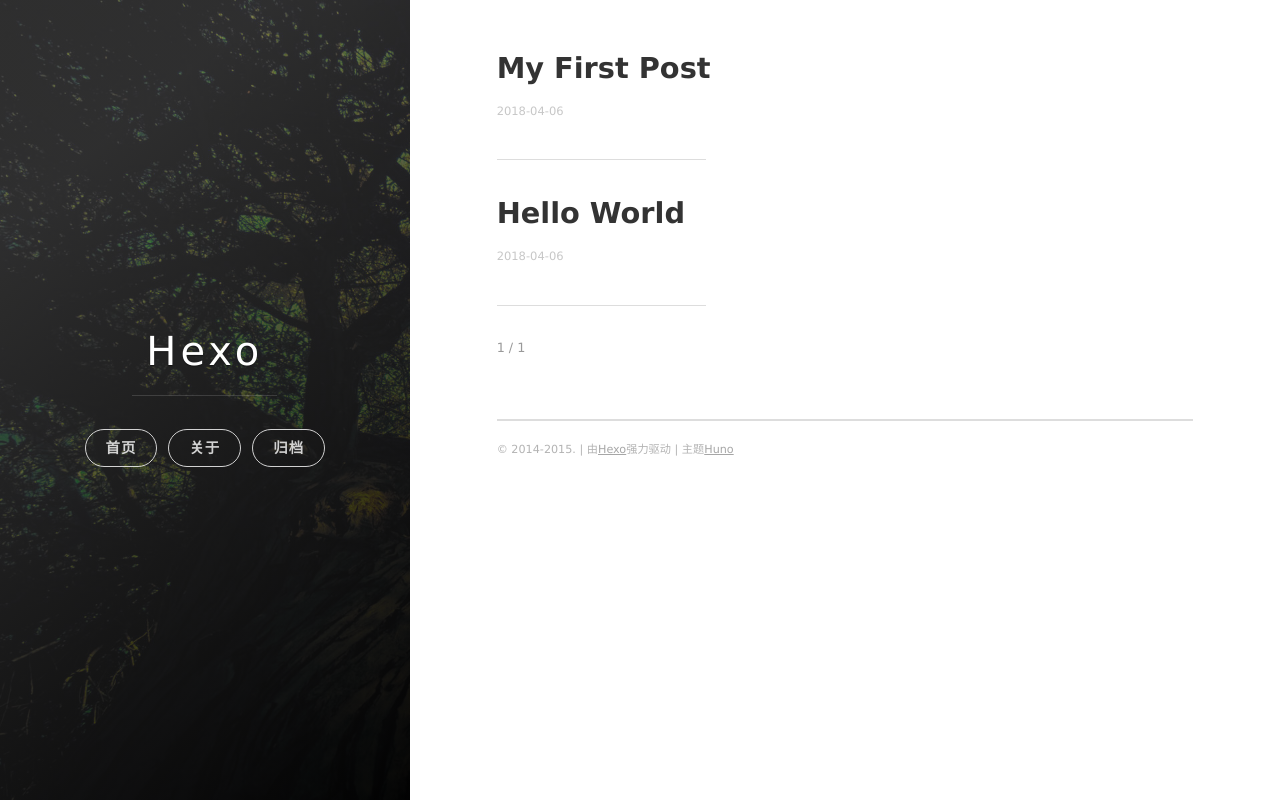
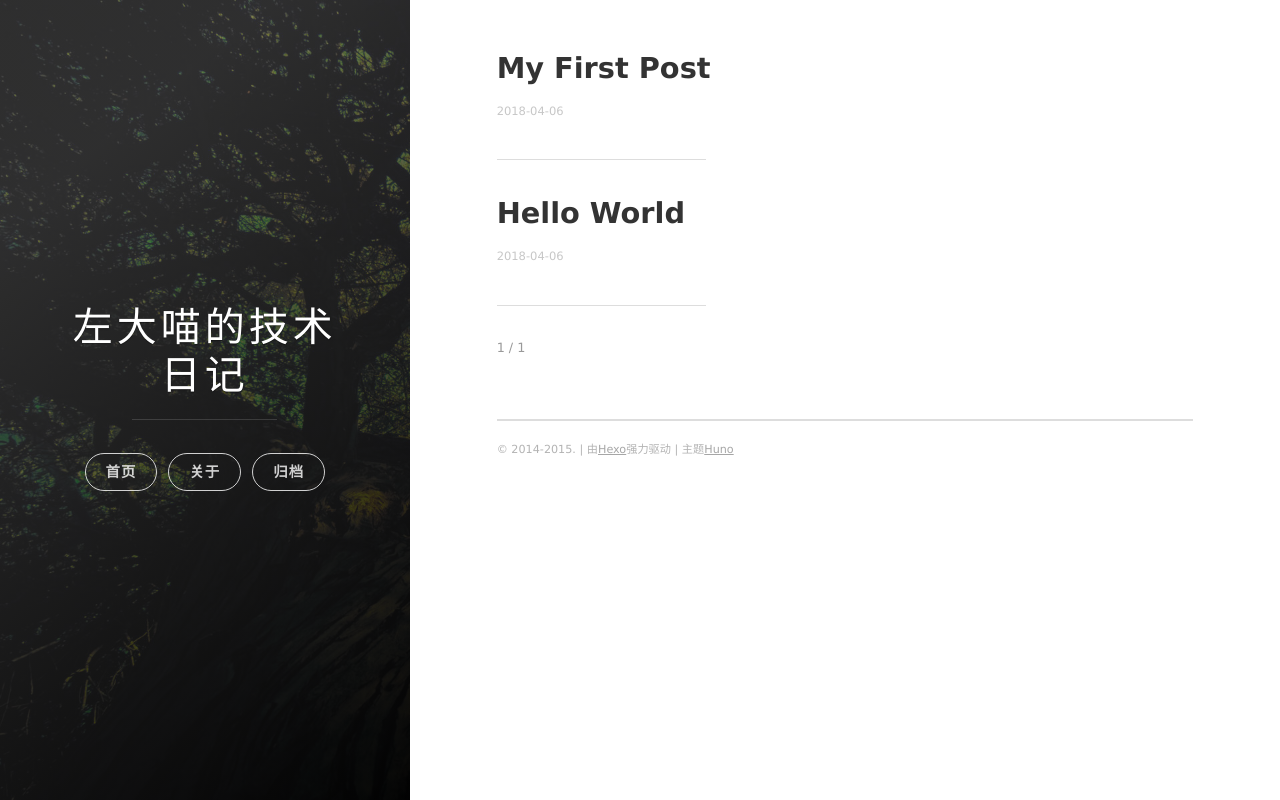
Before and after one commit to ZuoYuShen/ZuoYuShen.github.io, a plain HTML site: page index.html in a window 1280 px wide. Drawn offline with nearby package versions, Linux system fonts and the light colour scheme; some packages are replaced by stand-ins of ours.

Commit message:
Site updated: 2018-04-06 20:48:15

```diff
--- a/index.html
+++ b/index.html
@@ -7,7 +7,7 @@
 
 
     <title>
-      Hexo
+      左大喵的技术日记
     </title>
 
     <meta name="viewport" content="width=device-width, initial-scale=1, maximum-scale=1, user-scalable=no">
@@ -17,12 +17,12 @@
 
 
     <meta property="og:type" content="website">
-<meta property="og:title" content="Hexo">
+<meta property="og:title" content="左大喵的技术日记">
 <meta property="og:url" content="http://zuoyushen.github.io/index.html">
-<meta property="og:site_name" content="Hexo">
+<meta property="og:site_name" content="左大喵的技术日记">
 <meta property="og:locale" content="zh-Hans">
 <meta name="twitter:card" content="summary">
-<meta name="twitter:title" content="Hexo">
+<meta name="twitter:title" content="左大喵的技术日记">
 
 
 
@@ -54,7 +54,7 @@
 
 
 
-        <h1 class="panel-cover__title panel-title"><a href="/" title="link to homepage">Hexo</a></h1>
+        <h1 class="panel-cover__title panel-title"><a href="/" title="link to homepage">左大喵的技术日记</a></h1>
         <hr class="panel-cover__divider" />
 
 
```
Also changed, not shown: 2018/04/06/My-First-Post/index.html (+5 -5 lines), 2018/04/06/hello-world/index.html (+5 -5 lines), archives/2018/04/index.html (+2 -2 lines), archives/2018/index.html (+2 -2 lines), archives/index.html (+2 -2 lines).
